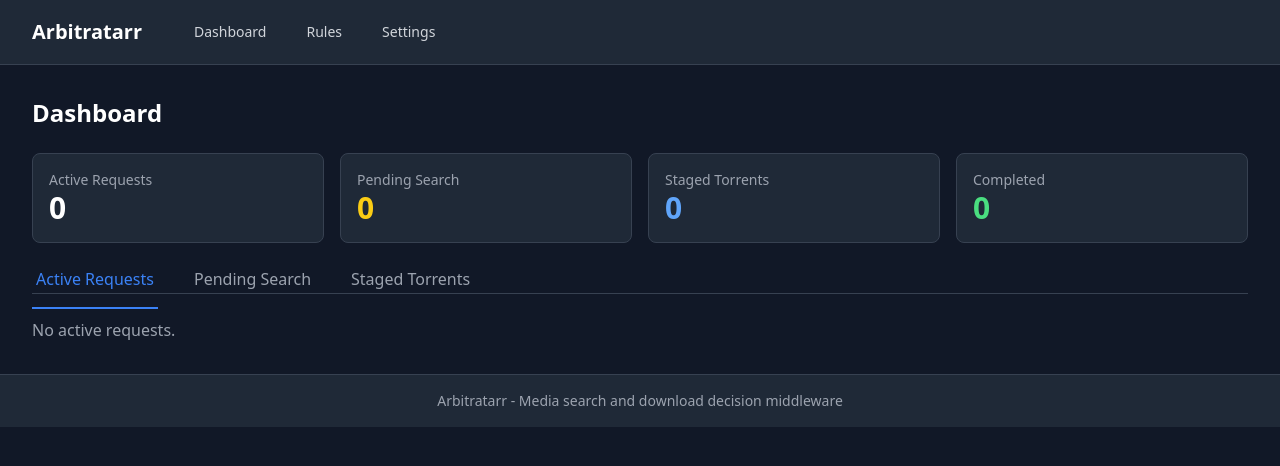
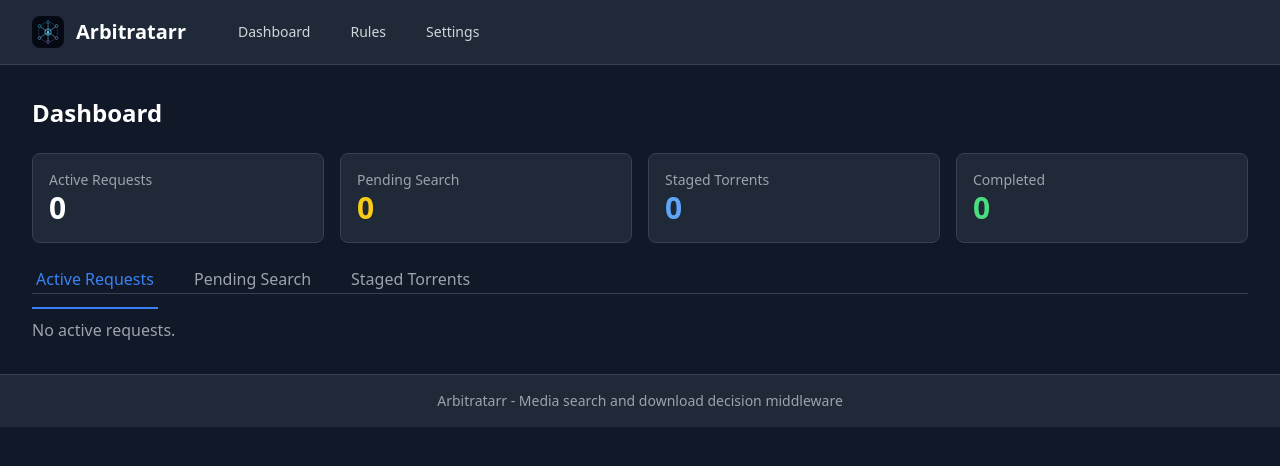
Before and after one commit to siftarrdev/siftarr, a FastAPI app: page / in a window 1280 px wide. Shown: the top 466 px of the page. Run offline with FastAPI, Linux system fonts and the light colour scheme; data that the repository does not hold is empty; some libraries are stand-ins or nearby versions.

Commit message:
update app branding with hub icon

```diff
--- a/app/arbitratarr/main.py
+++ b/app/arbitratarr/main.py
@@ -6,6 +6,7 @@ from pathlib import Path
 from urllib.parse import urlparse
 
 from fastapi import FastAPI, Request
+from fastapi.staticfiles import StaticFiles
 from fastapi.responses import JSONResponse, RedirectResponse
 
 from app.arbitratarr.config import get_settings
@@ -57,6 +58,8 @@ def create_app() -> FastAPI:
         lifespan=lifespan,
     )
 
+    app.mount("/static", StaticFiles(directory=Path(__file__).parent / "static"), name="static")
+
     # Include routers
     app.include_router(dashboard.router)
     app.include_router(webhooks.router)
--- a/app/arbitratarr/templates/base.html
+++ b/app/arbitratarr/templates/base.html
@@ -3,6 +3,9 @@
 <head>
     <meta charset="UTF-8">
     <meta name="viewport" content="width=device-width, initial-scale=1.0">
+    <link rel="icon" type="image/png" sizes="32x32" href="/static/favicon-32.png">
+    <link rel="icon" type="image/png" sizes="16x16" href="/static/favicon-16.png">
+    <link rel="shortcut icon" href="/static/favicon.ico">
     <title>{% block title %}Arbitratarr{% endblock %}</title>
     <script src="https://cdn.tailwindcss.com"></script>
     <script>
@@ -26,6 +29,7 @@
         <div class="max-w-7xl mx-auto px-4 sm:px-6 lg:px-8">
             <div class="flex items-center justify-between h-16">
                 <div class="flex items-center">
+                    <img src="/static/favicon-32.png" alt="" class="h-8 w-8 mr-3 rounded-lg">
                     <a href="/" class="text-xl font-bold text-white hover:text-gray-300">
                         Arbitratarr
                     </a>
```
Also changed, not shown: README.md, app/arbitratarr/static/favicon-16.png (added), app/arbitratarr/static/favicon-32.png (added), app/arbitratarr/static/favicon-48.png (added), app/arbitratarr/static/favicon.ico (added), app/arbitratarr/static/favicon.png (added), icons/brand/README.md (added), icons/brand/arbitratarr-network-hub.png (added), icons/brand/arbitratarr-network-hub.svg (added).
